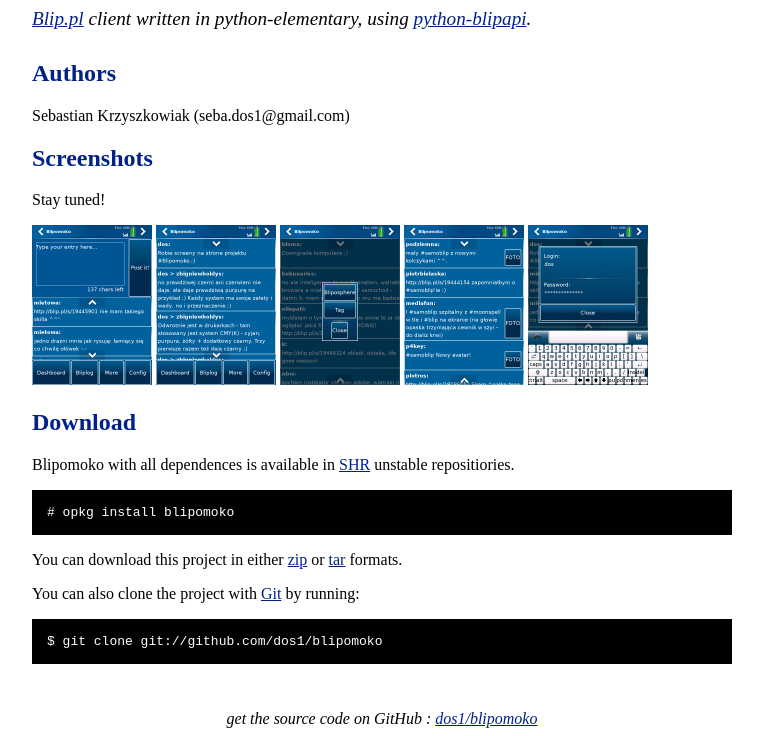
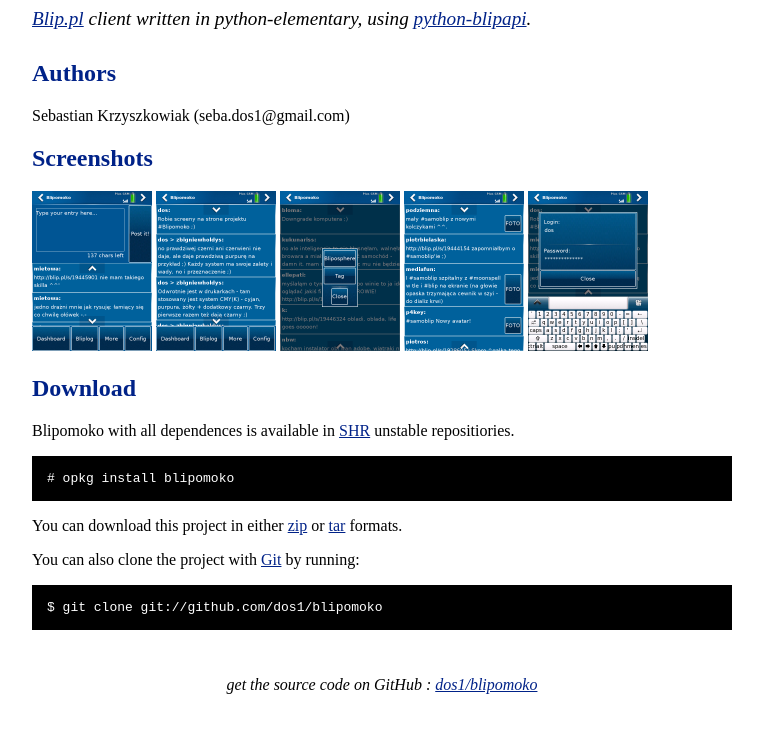
Before and after one commit to dos1/blipomoko, a plain HTML site: page index.html in a window 1280 px wide. Shown: the part 133-869 px from the top of the page, without its empty margins (258-1021 px from the left). After the commit the page ends 835 px from the top, so only its background shows below. Drawn offline with Linux system fonts and the light colour scheme.

Commit message:
remove "stay tuned!"

```diff
--- a/index.html
+++ b/index.html
@@ -53,13 +53,13 @@
 <p>Sebastian Krzyszkowiak (seba.dos1@gmail.com) </p>
 
     <h2>Screenshots</h2>
-<p>Stay tuned! </p>
+<p>
 <a href="screen1.png"><img src="screen1.png" width="120" /></a>
 <a href="screen2.png"><img src="screen2.png" width="120" /></a>
 <a href="screen3.png"><img src="screen3.png" width="120" /></a>
 <a href="screen4.png"><img src="screen4.png" width="120" /></a>
 <a href="screen5.png"><img src="screen5.png" width="120" /></a>
-
+</p>
     <h2>Download</h2>
     <p>
       Blipomoko with all dependences is available in <a href="http://www.shr-project.org/">SHR</a> unstable repositiories.
```
